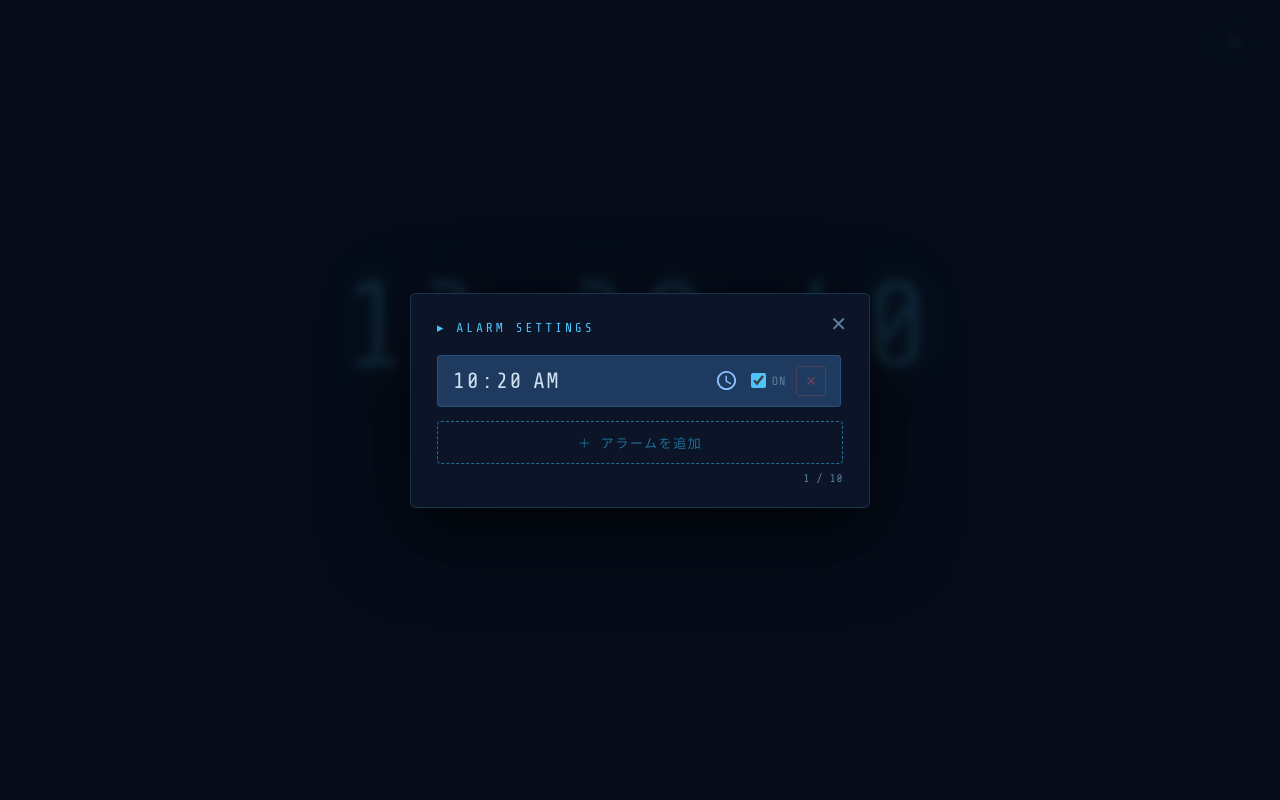
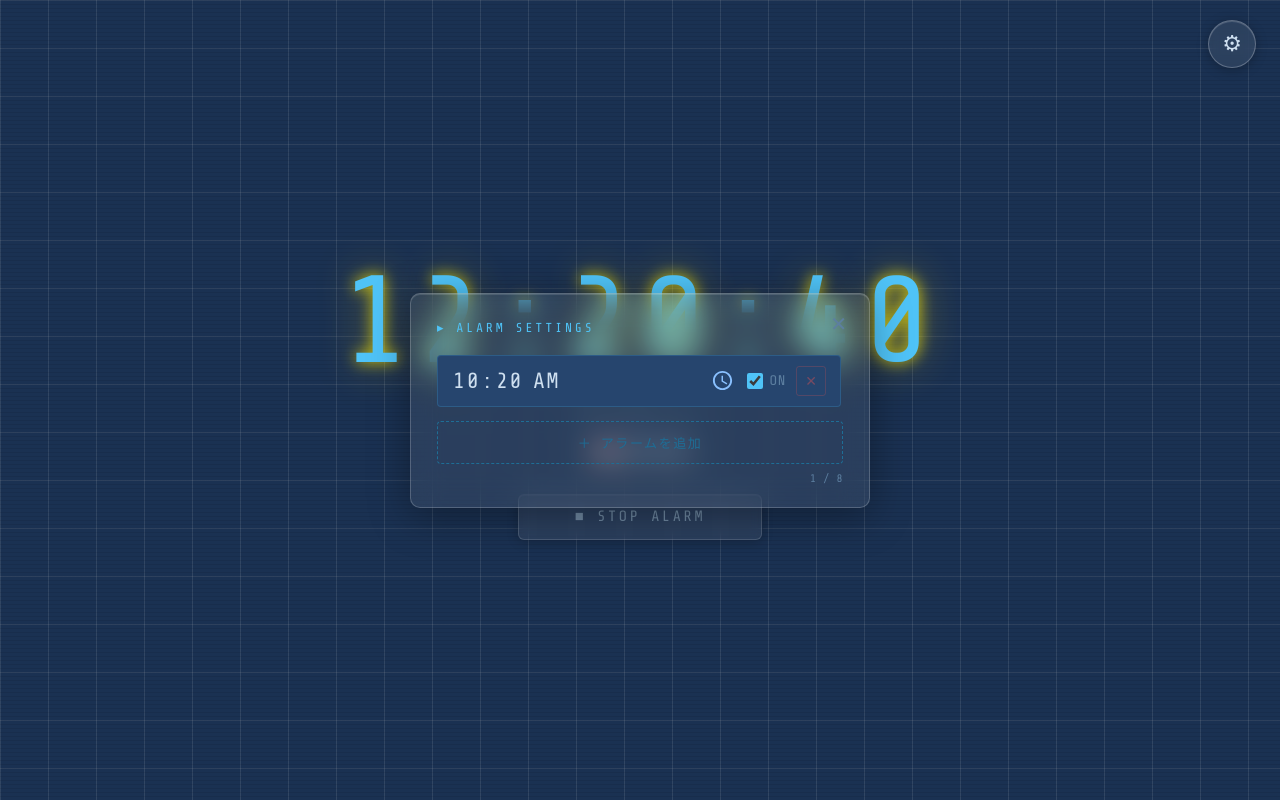
Before and after one commit to Takanori884/alarm_clock, a plain HTML site: page index.html in a window 1280 px wide. Both pictures are taken after a click on the button "設定を開く". Drawn offline with nearby package versions, Linux system fonts and the light colour scheme.

Commit message:
Add files via upload

```diff
--- a/index.html
+++ b/index.html
@@ -7,8 +7,8 @@
 <link href="https://fonts.googleapis.com/css2?family=Share+Tech+Mono&family=Noto+Sans+JP:wght@300;400&display=swap" rel="stylesheet">
 <style>
   :root {
-    --navy: #0f1e35;
-    --navy-light: #1e3a5f;
+    --navy: #1a3152;
+    --navy-light: #26456e;
     --accent: #4fc3f7;
     --accent-dim: #1e6e96;
     --alarm-red: #c62828;
@@ -38,8 +38,8 @@
     content: '';
     position: fixed; inset: 0;
     background-image:
-      linear-gradient(rgba(79,195,247,0.04) 1px, transparent 1px),
-      linear-gradient(90deg, rgba(79,195,247,0.04) 1px, transparent 1px);
+      linear-gradient(rgba(255,255,255,0.10) 1px, transparent 1px),
+      linear-gradient(90deg, rgba(255,255,255,0.10) 1px, transparent 1px);
     background-size: 48px 48px;
     pointer-events: none;
     transition: opacity 1.4s;
@@ -60,18 +60,30 @@
   #gear-btn {
     position: fixed;
     top: 20px; right: 24px;
-    width: 44px; height: 44px;
-    background: transparent;
-    border: 1.5px solid var(--border);
+    width: 48px; height: 48px;
+    background: rgba(255,255,255,0.08);
+    backdrop-filter: blur(6px);
+    border: 1px solid rgba(255,255,255,0.25);
     border-radius: 50%;
-    color: var(--text-dim);
-    font-size: 20px;
+    color: var(--text);
+    font-size: 22px;
     cursor: pointer;
     display: flex; align-items: center; justify-content: center;
-    transition: color 0.25s, border-color 0.25s, transform 0.45s;
+    box-shadow: 0 2px 12px rgba(0,0,0,0.25), inset 0 1px 0 rgba(255,255,255,0.15);
+    transition: color 0.25s, border-color 0.25s, background 0.25s, transform 0.45s, box-shadow 0.25s;
     z-index: 100;
   }
-  #gear-btn:hover { color: var(--accent); border-color: var(--accent); transform: rotate(60deg); }
+  #gear-btn:hover {
+    color: #ffee00;
+    border-color: rgba(255,238,0,0.6);
+    background: rgba(255,238,0,0.1);
+    box-shadow: 0 0 16px rgba(255,220,0,0.35), inset 0 1px 0 rgba(255,255,255,0.15);
+    transform: rotate(60deg);
+  }
+  #gear-btn:focus-visible {
+    outline: 2px solid var(--accent);
+    outline-offset: 3px;
+  }
   body.alarm-on #gear-btn { color: #ef9a9a; border-color: rgba(239,83,80,0.4); }
 
   /* clock */
@@ -90,7 +102,9 @@
     color: var(--accent);
     letter-spacing: 0.06em;
     line-height: 1;
-    text-shadow: 0 0 40px rgba(79,195,247,0.35), 0 0 80px rgba(79,195,247,0.1);
+    text-shadow:
+      0 0 15px rgba(255,238,0,0.8),
+      0 0 45px rgba(255,210,0,0.45);
     transition: color 0.6s, text-shadow 0.6s;
     user-select: none;
   }
@@ -106,32 +120,37 @@
 
   #date-display {
     font-family: 'Share Tech Mono', monospace;
-    font-size: 15px;
-    color: var(--text-dim);
-    letter-spacing: 0.18em;
+    font-size: 16px;
+    color: #7a9fc0;
+    letter-spacing: 0.22em;
   }
 
   #alarm-tags {
     display: flex;
     flex-wrap: wrap;
-    gap: 8px;
+    gap: 10px;
     justify-content: center;
-    max-width: 520px;
-    min-height: 28px;
+    max-width: 560px;
+    min-height: 36px;
+    align-items: center;
   }
   .alarm-tag {
     font-family: 'Share Tech Mono', monospace;
-    font-size: 12px;
-    color: var(--text-dim);
-    border: 1px solid var(--border);
-    border-radius: 3px;
-    padding: 3px 10px;
-    letter-spacing: 0.1em;
-    transition: color 0.3s, border-color 0.3s;
+    font-size: 16px;
+    color: var(--text);
+    border: 1px solid rgba(255,255,255,0.2);
+    border-radius: 6px;
+    padding: 5px 14px;
+    letter-spacing: 0.12em;
+    transition: color 0.3s, border-color 0.3s, background 0.3s;
+    background: rgba(255,255,255,0.08);
+    backdrop-filter: blur(6px);
+    box-shadow: 0 2px 12px rgba(0,0,0,0.2), inset 0 1px 0 rgba(255,255,255,0.12);
   }
   .alarm-tag.firing {
     color: var(--alarm-red-light);
-    border-color: rgba(239,83,80,0.5);
+    border-color: rgba(239,83,80,0.6);
+    background: rgba(239,83,80,0.08);
     animation: tag-blink 0.65s infinite alternate;
   }
   @keyframes tag-blink { from { opacity: 1; } to { opacity: 0.35; } }
@@ -142,12 +161,14 @@
     font-family: 'Share Tech Mono', monospace;
     font-size: 15px;
     letter-spacing: 0.18em;
-    border-radius: 3px;
-    border: 1.5px solid var(--border);
-    background: transparent;
-    color: var(--text-dim);
-    cursor: pointer;
-    opacity: 0.28;
+    border-radius: 6px;
+    border: 1px solid rgba(255,255,255,0.15);
+    background: rgba(255,255,255,0.07);
+    backdrop-filter: blur(6px);
+    box-shadow: 0 2px 12px rgba(0,0,0,0.2), inset 0 1px 0 rgba(255,255,255,0.1);
+    color: rgba(180,210,230,0.5);
+    cursor: default;
+    opacity: 1;
     pointer-events: none;
     transition: all 0.4s;
   }
@@ -155,14 +176,22 @@
     opacity: 1;
     pointer-events: auto;
     color: var(--alarm-red-light);
-    border-color: var(--alarm-red-light);
+    border-color: rgba(239,83,80,0.6);
+    background: rgba(239,83,80,0.12);
+    box-shadow: 0 2px 16px rgba(239,83,80,0.25), inset 0 1px 0 rgba(255,255,255,0.1);
+    cursor: pointer;
     animation: pulse-btn 1.1s infinite alternate;
+  }
+  #stop-btn.active:focus-visible {
+    outline: 2px solid var(--alarm-red-light);
+    outline-offset: 3px;
   }
   #stop-btn.stopped {
     opacity: 0.4;
     pointer-events: none;
     color: var(--text-dim);
     border-color: var(--border);
+    cursor: default;
     animation: none;
   }
   @keyframes pulse-btn {
@@ -174,22 +203,21 @@
   #overlay {
     display: none;
     position: fixed; inset: 0;
-    background: rgba(4,10,20,0.85);
     z-index: 200;
     align-items: center;
     justify-content: center;
-    backdrop-filter: blur(5px);
   }
   #overlay.open { display: flex; }
 
   #settings-panel {
-    background: var(--panel-bg);
-    border: 1px solid var(--border);
-    border-radius: 6px;
+    background: rgba(255,255,255,0.07);
+    backdrop-filter: blur(16px);
+    border: 1px solid rgba(255,255,255,0.2);
+    border-radius: 10px;
     width: min(460px, 92vw);
     padding: 26px 26px 22px;
     position: relative;
-    box-shadow: 0 24px 80px rgba(0,0,0,0.75);
+    box-shadow: 0 8px 40px rgba(0,0,0,0.35), inset 0 1px 0 rgba(255,255,255,0.12);
   }
 
   #panel-title {
@@ -263,7 +291,7 @@
     display: flex;
     align-items: center;
     gap: 6px;
-    font-size: 12px;
+    font-size: 14px;
     color: var(--text-dim);
     cursor: pointer;
     white-space: nowrap;
@@ -272,7 +300,7 @@
     letter-spacing: 0.05em;
   }
   .alarm-row input[type="checkbox"] {
-    width: 15px; height: 15px;
+    width: 16px; height: 16px;
     accent-color: var(--accent);
     cursor: pointer;
   }
@@ -319,7 +347,7 @@
 </head>
 <body>
 
-<button id="gear-btn" aria-label="設定を開く">⚙</button>
+<button id="gear-btn" aria-label="設定を開く" title="アラーム設定">⚙</button>
 
 <div id="clock-wrap">
   <div id="time-display">00:00:00</div>
@@ -340,7 +368,7 @@
 
 <script>
 (function() {
-  const MAX = 10;
+  const MAX = 8;
   const DAYS = ['SUN','MON','TUE','WED','THU','FRI','SAT'];
   const MONTHS = ['JAN','FEB','MAR','APR','MAY','JUN','JUL','AUG','SEP','OCT','NOV','DEC'];
 
@@ -448,7 +476,24 @@
 
   function renderTags() {
     tagsEl.innerHTML = '';
-    alarms.filter(a => a.enabled).forEach(a => {
+    const now = new Date();
+    const nowMins = now.getHours() * 60 + now.getMinutes();
+
+    const sorted = alarms
+      .filter(a => a.enabled)
+      .slice()
+      .sort((a, b) => {
+        const [ah, am] = a.time.split(':').map(Number);
+        const [bh, bm] = b.time.split(':').map(Number);
+        const am2 = ah * 60 + am;
+        const bm2 = bh * 60 + bm;
+        // 現在時刻以降を前に、それ以前を後ろに（翌日扱い）
+        const aOff = am2 >= nowMins ? am2 : am2 + 1440;
+        const bOff = bm2 >= nowMins ? bm2 : bm2 + 1440;
+        return aOff - bOff;
+      });
+
+    sorted.forEach(a => {
       const t = document.createElement('span');
       t.className = 'alarm-tag' + (firingIds.has(a.id) ? ' firing' : '');
       t.textContent = '⏰ ' + a.time;
```
